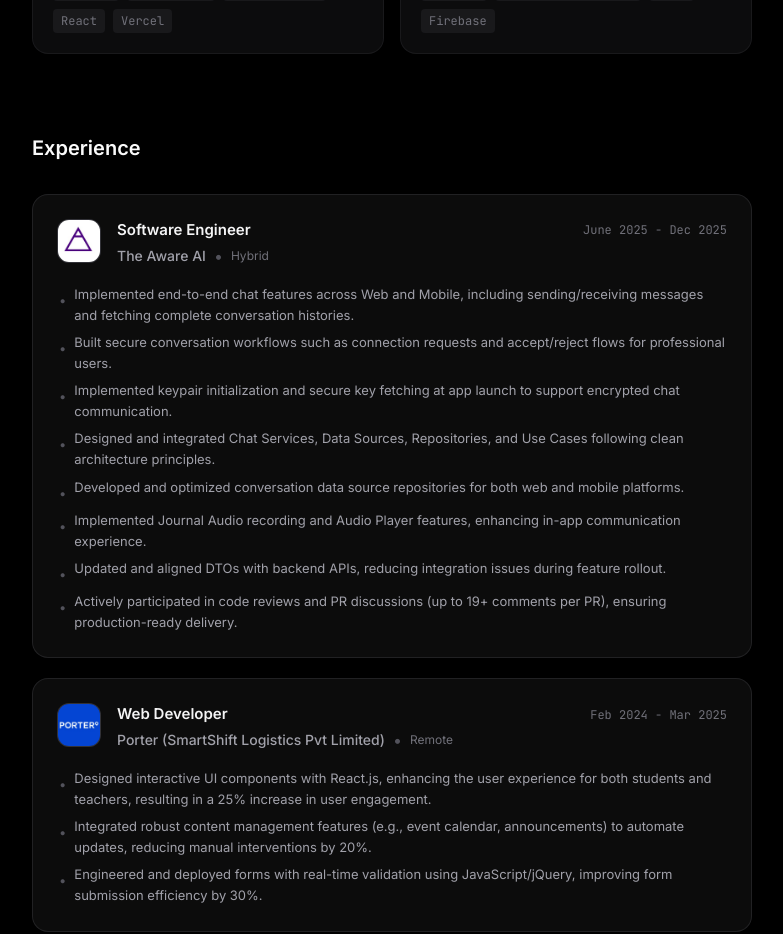
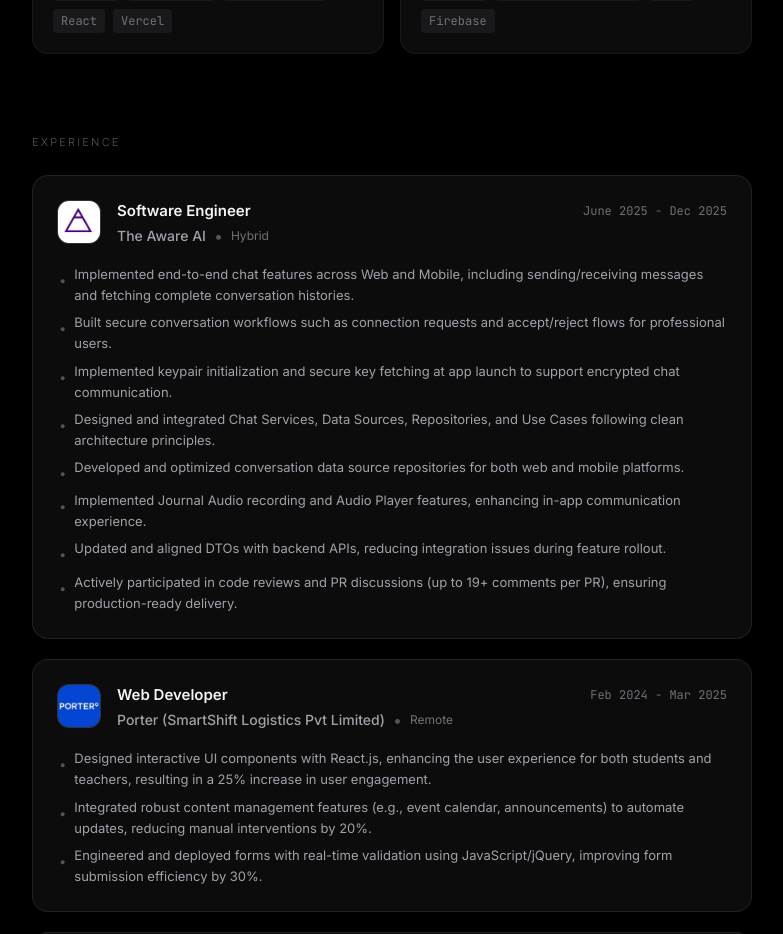
Before and after one commit to xcyberpunkx0/Portfolio_v6, a Next.js app: page / in a window 1280 px wide. Shown: the part 1420-2354 px from the top of the page, without its empty margins (248-1031 px from the left). Built offline with nearby package versions, Linux system fonts and the light colour scheme; no server answers.

Commit message:
feat: add ExperienceSection component to display professional work experience.

```diff
--- a/components/sections/ExperienceSection.tsx
+++ b/components/sections/ExperienceSection.tsx
@@ -6,7 +6,7 @@ export default function ExperienceSection() {
   return (
     <section className="max-w-3xl mx-auto px-6 pb-10">
       <div>
-        <h2 className="text-xl font-semibold text-zinc-50 mb-8">Experience</h2>
+        <h2 className="text-[11px] text-zinc-600 uppercase tracking-[0.2em] font-light mb-6">Experience</h2>
 
         <div className="flex flex-col gap-5">
           {experiences.map((exp, idx) => (
```
